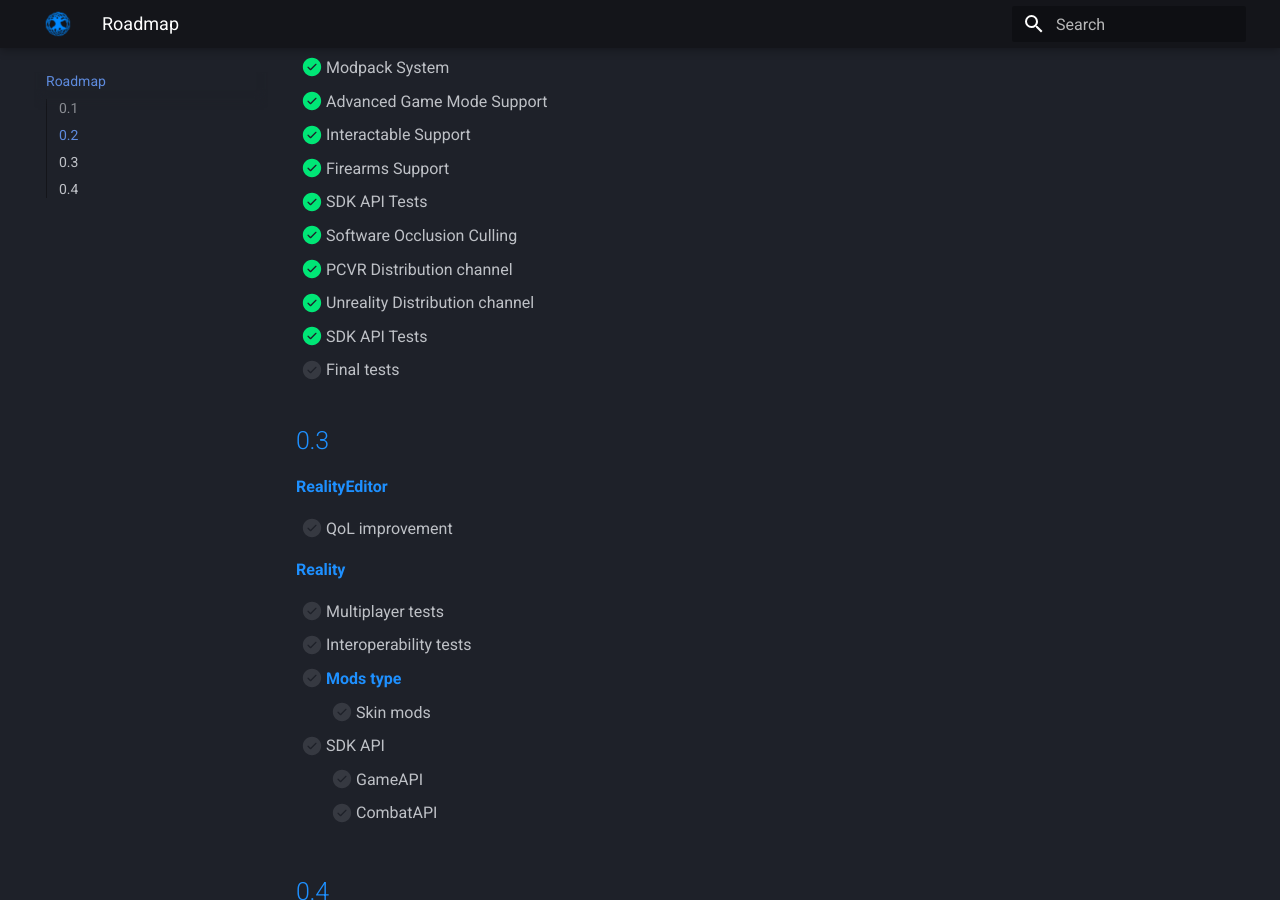
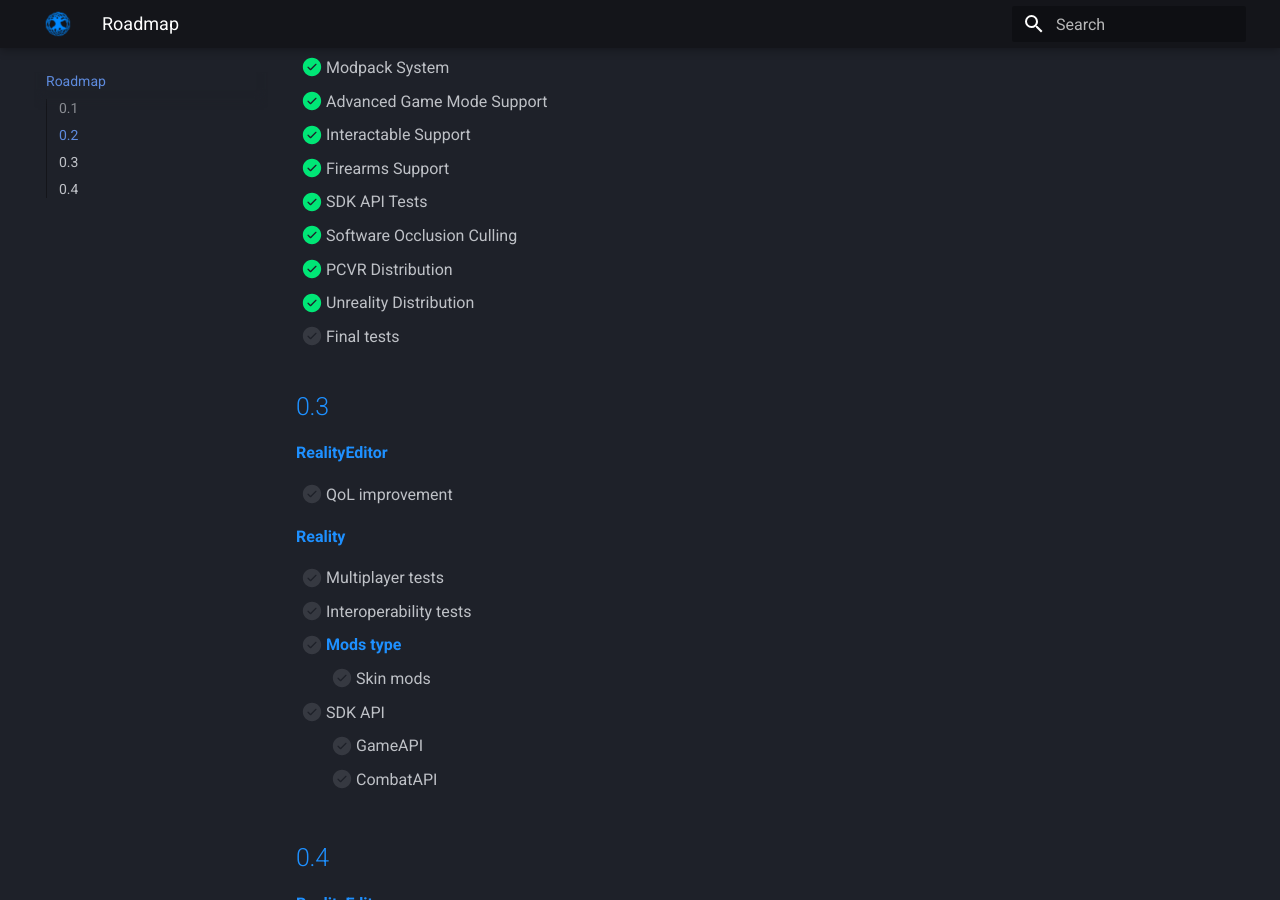
Before and after one commit to AtlasXRInc/RealitySDK-Documentation, an MkDocs documentation site: the page built from Documentation/Source/Roadmap.md, in a window 1280 px wide and 900 px high, scrolled down 1068 px. Built offline with MkDocs 1.6.1 and Material for MkDocs 9.7.7, drawn with Linux system fonts in a browser that asks for light colours.

Commit message:
Update roadmap

```diff
--- a/Documentation/Source/Roadmap.md
+++ b/Documentation/Source/Roadmap.md
@@ -38,9 +38,8 @@
 - [x] Firearms Support
 - [x] SDK API Tests
 - [x] Software Occlusion Culling
-- [x] PCVR Distribution channel
-- [x] Unreality Distribution channel
-- [x] SDK API Tests
+- [x] PCVR Distribution
+- [x] Unreality Distribution
 - [ ] Final tests
 
 
```
